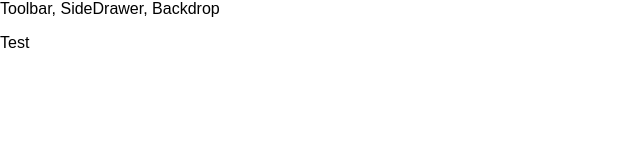
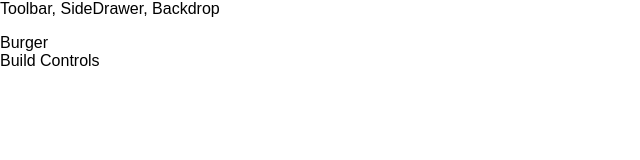
Before and after one commit to DiogoEPinto/react_complete_guide_burger_builder, a React app: page / in a window 1280 px wide. Shown: the top 160 px of the page, without its empty margins (0-640 px from the left). Built offline with nearby package versions, Linux system fonts and the light colour scheme.

Commit message:
BurgerBuilder Component

```diff
--- a/src/App.js
+++ b/src/App.js
@@ -1,13 +1,14 @@
 import React, { Component } from 'react';
 
 import Layout from './components/Layout/Layout';
+import BurgerBuilder from './containers/BurgerBuilder/BurgerBuilder';
 
 class App extends Component {
   render() {
     return (
       <div >
         <Layout>
-          <p>Test</p>
+          <BurgerBuilder />
         </Layout>
       </div>
     );
--- /dev/null
+++ b/src/components/Layout/Layout.css
@@ -0,0 +1,3 @@
+.Content {
+    margin-top: 16px;
+}
--- a/src/components/Layout/Layout.js
+++ b/src/components/Layout/Layout.js
@@ -1,11 +1,12 @@
 import React from 'react';
 
 import Aux from '../../hoc/Auxiliary';
+import classes from './Layout.css';
 
 const layout = (props) => (
     <Aux>
         <div>Toolbar, SideDrawer, Backdrop</div>
-        <main>
+        <main className={classes.Content}>
             {props.children}
         </main>
     </Aux>
--- /dev/null
+++ b/src/containers/BurgerBuilder/BurgerBuilder.js
@@ -0,0 +1,16 @@
+import React, {Component} from 'react';
+
+import Aux from '../../hoc/Auxiliary';
+
+class BurgerBuilder extends Component {
+    render() {
+        return (
+            <Aux>
+                <div>Burger</div>
+                <div>Build Controls</div>
+            </Aux>
+        );
+    }
+}
+
+export default BurgerBuilder;
--- a/src/index.css
+++ b/src/index.css
@@ -1,5 +1,5 @@
 body {
   margin: 0;
   padding: 0;
-  font-family: sans-serif;
+  font-family: "Opens Sans", sans-serif;
 }
```
